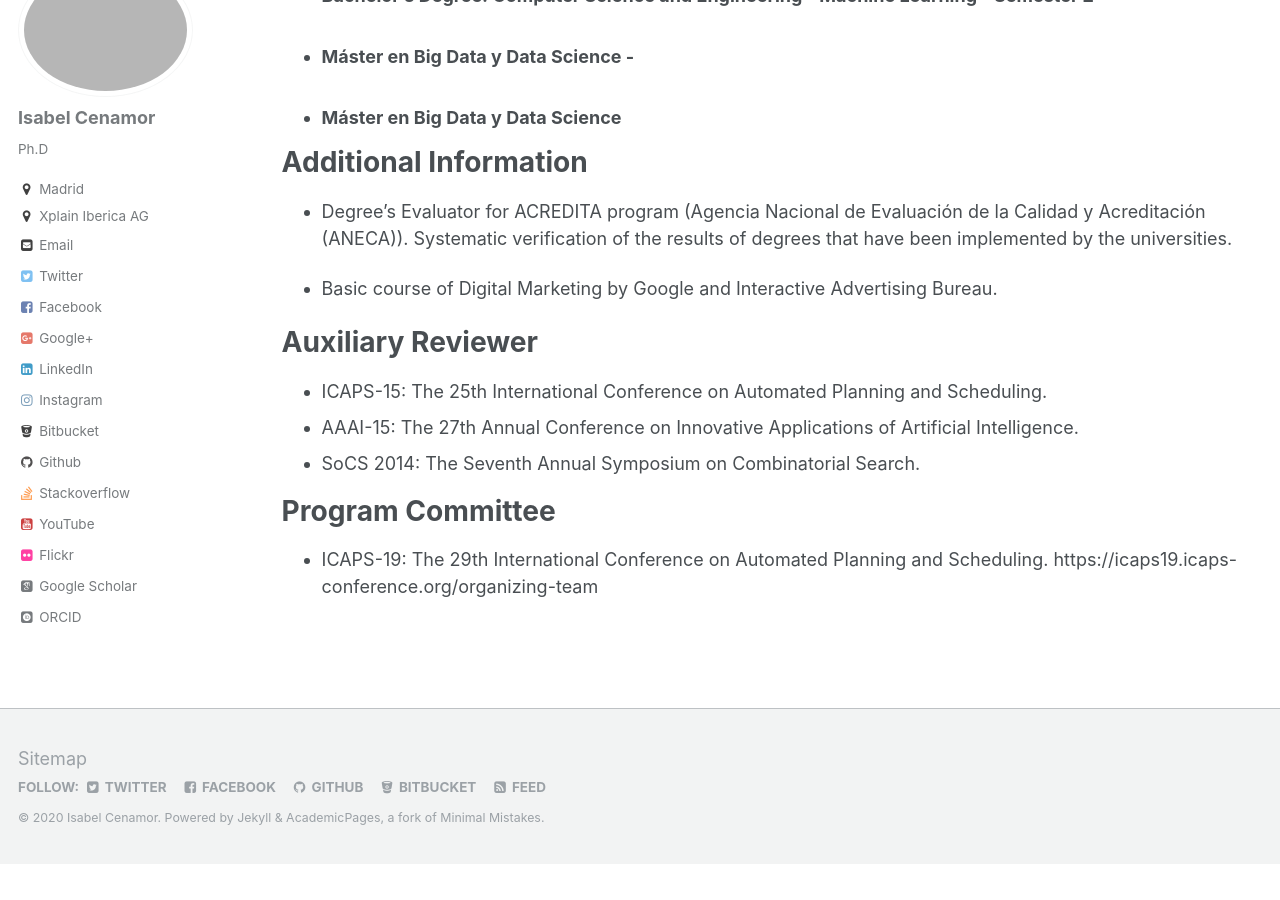
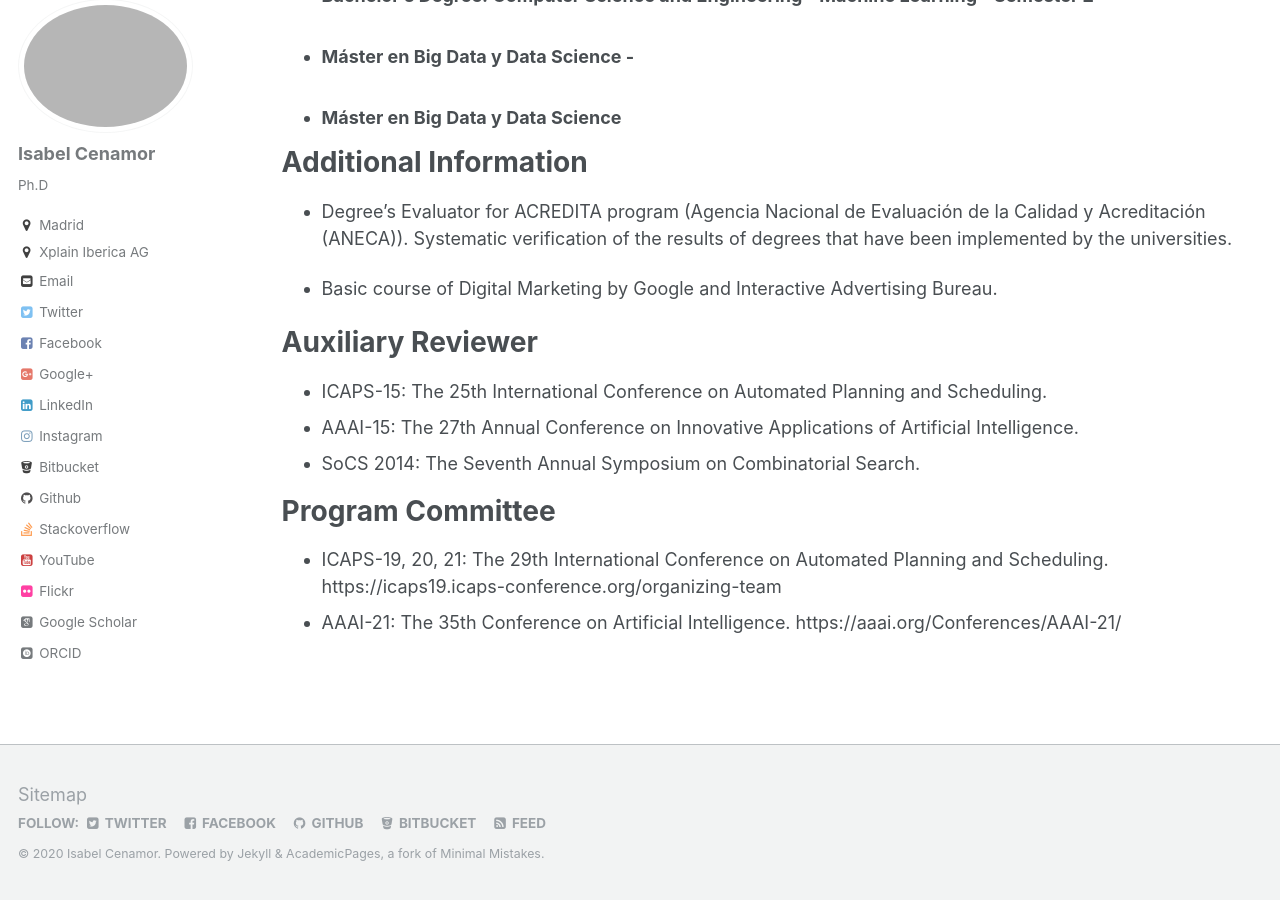
Before and after one commit to icenamor/icenamor.github.io, a Jekyll site: the page built from _pages/cv.md, in a window 1280 px wide and 900 px high, scrolled down 3988 px. Built offline with Jekyll 4.4.1, drawn with Linux system fonts in a browser that asks for light colours; some web fonts are replaced; before the commit the page ends 4852 px from its top, so only the background shows below that.

Commit message:
Update cv.md

```diff
--- a/_pages/cv.md
+++ b/_pages/cv.md
@@ -100,4 +100,5 @@ Auxiliary Reviewer
 
 Program Committee
 ======
-* ICAPS-19: The 29th International Conference on Automated Planning and Scheduling.  https://icaps19.icaps-conference.org/organizing-team
+* ICAPS-19, 20, 21: The 29th International Conference on Automated Planning and Scheduling.  https://icaps19.icaps-conference.org/organizing-team
+* AAAI-21: The 35th Conference on Artificial Intelligence.  https://aaai.org/Conferences/AAAI-21/
```
